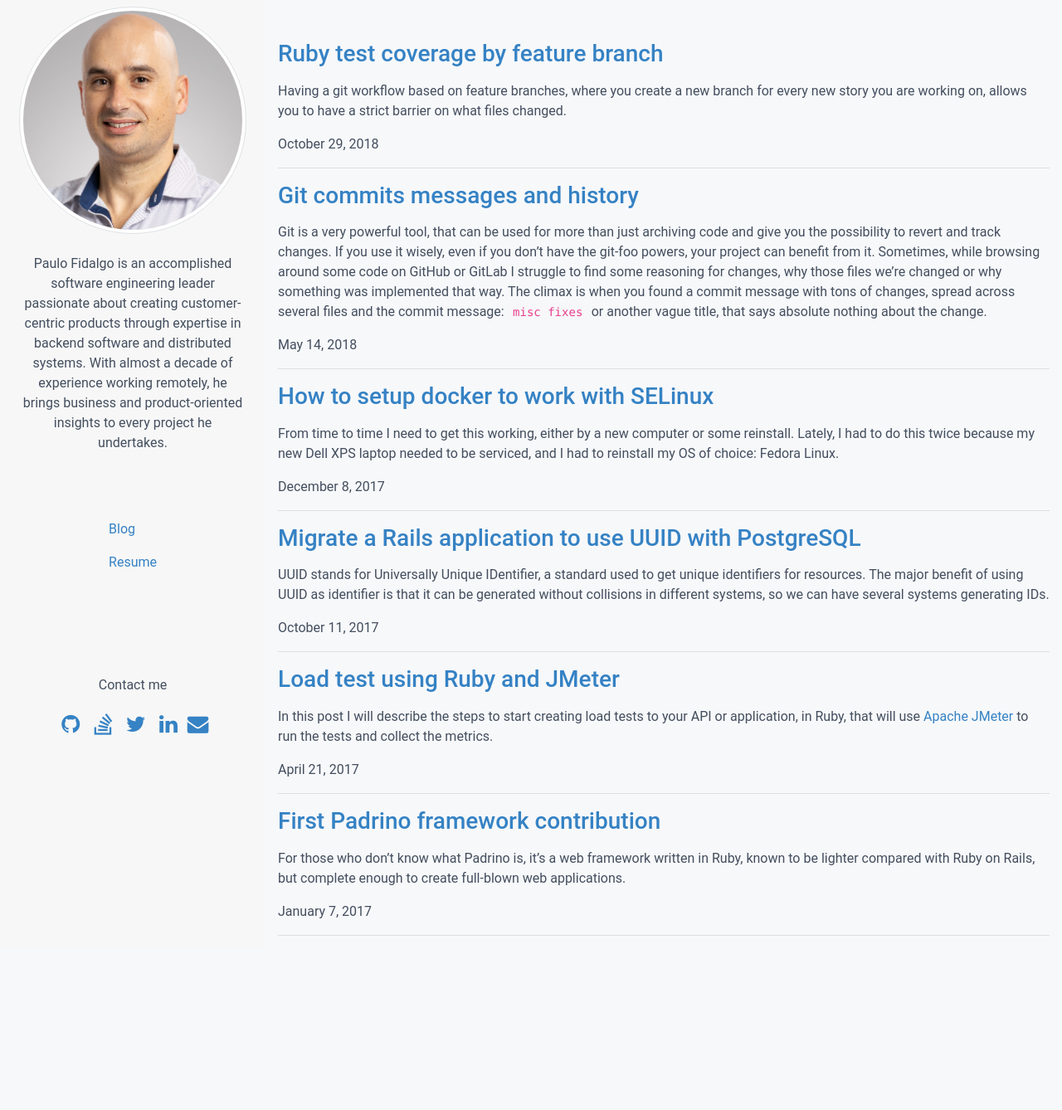
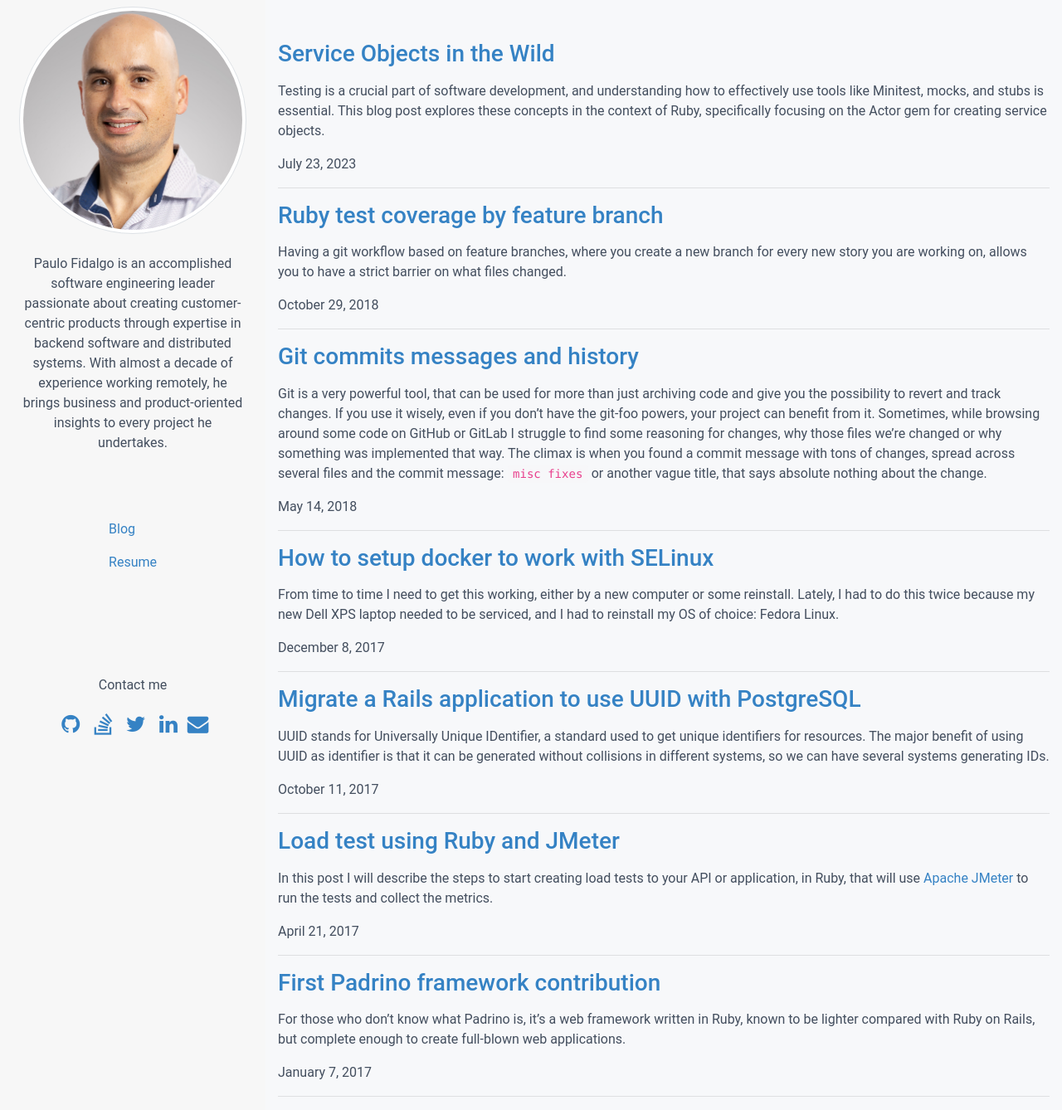
Before and after one commit to fidalgo/fidalgo.github.io, a Jekyll site: the page built from index.html, in a window 1280 px wide. Shown: the whole page at 83% size. Built offline with Jekyll 4.4.1, drawn with Linux system fonts in a browser that asks for light colours; nearby versions of some CDN libraries; the list of posts is cut into pages by our own code; before the commit the page ends 1144 px from its top, so only the background shows below that; some of the changed lines change nothing that is shown.

Commit message:
Add a post about minitest and service objects

````diff
--- /dev/null
+++ b/_posts/2023-07-23-service-objects-in-the-wild.md
@@ -0,0 +1,531 @@
+---
+layout: post
+title: Service Objects in the Wild
+subtitle: A Safari Through Testing with Minitest and the Actor Gem
+tags:
+  [
+    "Ruby",
+    "Minitest",
+    "Testing",
+    "Service Objects",
+    "Actor Gem",
+    "Mocks",
+    "Stubs",
+    "Software Development",
+    "Code Quality",
+    "Test-Driven Development",
+    "Rails",
+    "Software Architecture",
+    "Business Logic",
+    "Object-Oriented Programming",
+    "Software Engineering",
+    "Development Techniques",
+    "Coding",
+    "Beginner Friendly",
+  ]
+---
+
+Testing is a crucial part of software development, and understanding how to effectively use tools like Minitest, mocks, and stubs is essential.
+This blog post explores these concepts in the context of Ruby, specifically focusing on the Actor gem for creating service objects.
+
+# Introduction
+
+As a mentor, I've frequently come across questions from developers transitioning from RSpec or other languages to Minitest.
+The shift can be challenging, especially when it comes to understanding the nuances of testing, mocking, and stubbing in a new environment.
+These conversations with my mentees have not only highlighted the common struggles but also the need for a
+comprehensive guide that bridges the gap.
+
+In this blog post, I aim to provide that bridge, focusing specifically on testing with Minitest and the Actor gem.
+Whether you're an RSpec veteran exploring Minitest or a developer coming from another language, this post is
+designed to ease your transition and enhance your testing skills in Ruby.
+
+Minitest, a popular testing framework in the Ruby ecosystem, offers a compelling alternative to RSpec,
+you can learn more about it in the [official Minitest documentation](https://docs.seattlerb.org/minitest/).
+Known for its simplicity and minimalism, Minitest provides a straightforward testing experience without unnecessary complexity.
+Its speed, coupled with out-of-the-box parallelism, allows for quick development cycles, especially under Ruby on Rails.
+Minitest's more "Ruby-like" approach, with less reliance on DSLs,
+makes the code transparent and easy to understand. Being the choice of both Ruby and Rails, it aligns well with foundational technologies.
+If you value a lightweight, fast, and clear testing framework, giving Minitest a go might be the perfect decision.
+
+We'll be using some fun animal-themed examples involving penguins and crocodiles,
+where we leverage the [Actor gem](https://github.com/sunny/actor) to write elegant service objects.
+So buckle up, and let's dive into the world of testing with Minitest!
+
+# Understanding Mocks and Stubs
+
+In the world of testing, mocks and stubs are two common techniques used to isolate the code under test from its dependencies.
+Though the terms are often used interchangeably, they serve different purposes.
+Let's explore these concepts, drawing from the definitive resources by Martin Fowler and his article [Mocks Aren't Stubs](https://www.martinfowler.com/articles/mocksArentStubs.html).
+
+## What Are Stubs?
+
+Stubs provide canned answers to calls made during the test. They are used to control the indirect inputs of the system under test. Stubs don't usually respond to anything outside what's programmed in for the test.
+
+Example: Testing a `PenguinFeeder` class with a Stub
+
+```ruby
+require "minitest/autorun"
+
+class PenguinFeeder
+  def feed(penguin)
+    penguin.eat(:fish)
+  end
+end
+
+class PenguinFeederTest < Minitest::Test
+  def test_feed_penguin
+    penguin = Minitest::Mock.new
+    penguin.expect :eat, true, [:fish]
+
+    feeder = PenguinFeeder.new
+    assert feeder.feed(penguin)
+  end
+end
+```
+
+run it with `ruby penguin_feeder.rb`:
+
+```shell
+Run options: --seed 19621
+
+# Running:
+
+.
+
+Finished in 0.001013s, 987.6212 runs/s, 987.6212 assertions/s.
+
+1 runs, 1 assertions, 0 failures, 0 errors, 0 skips
+```
+
+## What Are Mocks?
+
+Mocks, on the other hand, are objects pre-programmed with expectations.
+They are used to verify the indirect outputs of the system under test, ensuring that it interacts with its collaborators in expected ways.
+
+Example: Testing a `CrocodileTrainer` class with a Mock
+
+```ruby
+require "minitest/autorun"
+
+class CrocodileTrainer
+  def train(crocodile)
+    crocodile.perform(:roll_over)
+  end
+end
+
+class CrocodileTrainerTest < Minitest::Test
+  def test_train_crocodile
+    crocodile = Minitest::Mock.new
+    crocodile.expect :perform, true, [:roll_over]
+
+    trainer = CrocodileTrainer.new
+    assert trainer.train(crocodile)
+    crocodile.verify
+  end
+end
+```
+
+run it with `ruby crocodile_trainer.rb`:
+
+```shell
+Run options: --seed 1695
+
+# Running:
+
+.
+
+Finished in 0.000683s, 1464.3561 runs/s, 1464.3561 assertions/s.
+
+1 runs, 1 assertions, 0 failures, 0 errors, 0 skips
+```
+
+## When to Use Stubs vs Mocks?
+
+Use Stubs When:
+
+- You want to control the behaviour of a dependency.
+- You're not concerned with how the dependency is used, only with its output.
+
+Use Mocks When:
+
+- You want to ensure that a dependency is used correctly by the system under test.
+- You're concerned with the interaction between the system and its dependencies.
+
+Understanding the differences between mocks and stubs, and knowing when to use each, is essential for writing effective tests.
+Stubs help you control the behaviour of dependencies, while mocks allow you to verify interactions.
+By leveraging both techniques, you can write more robust and maintainable tests.
+
+# Mocking and Stubbing in Minitest
+
+Mocking and stubbing are techniques used in testing to isolate the code under test from its dependencies. Here's a quick overview:
+
+- Mocking: Replacing a real object with a fake one that expects certain calls and returns predefined responses.
+- Stubbing: Replacing a method on a real object with a fake method that returns a predefined response.
+
+## Minitest's Approach to Mocking and Stubbing
+
+Minitest provides built-in support for both mocking and stubbing. Let's explore how we can use these features through some animal-themed examples.
+
+## Mocking in Minitest: A Penguin example
+
+Example: Testing a PenguinFeeder Class
+
+Suppose we have a class `PenguinFeeder` that feeds penguins. We want to test this class without actually feeding real penguins (they might get too full!). Here's how we can do it:
+
+```ruby
+require 'minitest/autorun'
+
+class Penguin
+  def eat(food)
+    food == :fish
+  end
+end
+
+class PenguinFeeder
+  def feed(penguin)
+    penguin.eat(:fish)
+  end
+end
+
+class PenguinFeederTest < Minitest::Test
+  def test_feed_penguin
+    penguin = Minitest::Mock.new
+    penguin.expect :eat, true, [:fish]
+
+    feeder = PenguinFeeder.new
+    assert feeder.feed(penguin)
+    penguin.verify
+  end
+end
+```
+
+We created a mock penguin object and expect it to receive the `eat` method with the argument `:fish`.
+
+When we run the test with `ruby penguin_feeder_mock.rb`, we get the following output:
+
+```shell
+Run options: --seed 42862
+
+# Running:
+
+.
+
+Finished in 0.000783s, 1277.5014 runs/s, 1277.5014 assertions/s.
+
+1 runs, 1 assertions, 0 failures, 0 errors, 0 skips
+```
+
+## Stubbing in Minitest: A Crocodile example
+
+Stubbing is another powerful technique in testing. Let's see how we can use stubbing in Minitest with a crocodile-themed example.
+Example: Testing a `CrocodileTrainer` class
+
+Imagine we have a class CrocodileTrainer that trains crocodiles to perform tricks. We want to test this class without actually training real crocodiles (they might not cooperate!). Here's our class:
+
+```ruby
+require "minitest/autorun"
+
+class Crocodile
+  def perform(action)
+    "🐊🙄 performing #{action}"
+  end
+end
+
+class CrocodileTrainer
+  def train(crocodile)
+    crocodile.perform(:roll_over)
+  end
+end
+
+class CrocodileTrainerTest < Minitest::Test
+  def test_train_crocodile
+    crocodile = Crocodile.new
+    perform_action = :roll_over
+    stubbed_response = "🐊😃 performing #{perform_action}"
+
+    # Stubbing the perform method to return a specific response
+    crocodile.stub :perform, stubbed_response do
+      trainer = CrocodileTrainer.new
+
+      # Asserting that the stubbed method is called with the correct argument
+      assert_equal stubbed_response, trainer.train(crocodile)
+
+      # Asserting that the original method is not called
+      refute_equal "🐊🙄 performing #{perform_action}", trainer.train(crocodile)
+    end
+  end
+end
+```
+
+We can stub the `perform` method on a real crocodile object to return a predefined response.
+
+When we run the test with `ruby crocodile_trainer_stub.rb`, we get the following output:
+
+```shell
+Run options: --seed 24139
+
+# Running:
+
+.
+
+Finished in 0.000652s, 1533.6882 runs/s, 3067.3765 assertions/s.
+
+1 runs, 2 assertions, 0 failures, 0 errors, 0 skips
+```
+
+Great! We've trained our virtual crocodile without any real-life risks.
+
+# The Actor Gem and Service/Business Logic Layer
+
+The Actor gem is one of the options available for creating service objects or command objects in Ruby.
+It offers a robust and simple way to organize business logic, providing a clear structure for
+handling inputs, outputs, errors and other service layer facilities, the Actor gem can be a valuable
+tool for developers looking to maintain clean and testable code.
+
+## Why Use Actor for Service or Command Objects?
+
+Service objects encapsulate a specific business operation, while command objects represent a command to be executed. Using the Actor gem for these purposes offers several benefits:
+
+- Readability: Clear separation of inputs, outputs, and the operation itself.
+- Testability: Easier to test individual components.
+- Reusability: Encourages modular design, making it easier to reuse code.
+
+## Importance of a Service/Business Logic Layer
+
+Managing business logic as an architectural component achieves greater modularity. By keeping it separated from the usual Rails application concepts, we can:
+
+- Reduce Complexity: Isolate complex business rules from controllers and models.
+- Enhance Maintainability: Make changes to business logic without affecting other parts of the application.
+- Improve Testability: Write more focused and efficient tests.
+
+Example: `PenguinAdoptionService`
+
+Let's create a service object using the Actor gem that handles the adoption of penguins. Here's our class:
+
+```ruby
+require "service_actor"
+
+class Penguin
+  attr_accessor :available_for_adoption
+
+  def initialize(available_for_adoption)
+    @available_for_adoption = available_for_adoption
+  end
+
+  def adopt(adopter)
+    available_for_adoption = false
+    adopter.receive('🐧😍')
+  end
+
+  def available_for_adoption?
+    available_for_adoption == true
+  end
+end
+
+class Adopter
+  attr_reader :can_adopt
+
+  def initialize(can_adopt)
+    @can_adopt = can_adopt
+  end
+
+  def can_adopt?
+    @can_adopt == true
+  end
+
+  def receive(message)
+    puts message
+  end
+end
+
+class PenguinAdoptionService < Actor
+  input :penguin
+  input :adopter
+
+  output :adoption_status
+
+  def call
+    if adopter.can_adopt? && penguin.available_for_adoption?
+      penguin.adopt(adopter)
+      self.adoption_status = 'Adoption Successful!'
+    else
+      self.adoption_status = 'Adoption Failed!'
+    end
+  end
+end
+
+
+```
+
+We can now use this service object to handle the adoption process in a clean and structured way.
+
+```ruby
+penguin = Penguin.new(true)
+adopter = Adopter.new(true)
+result = PenguinAdoptionService.call(penguin: penguin, adopter: adopter)
+puts result.adoption_status
+```
+
+and we get the result:
+
+```
+🐧😍
+Adoption Successful!
+```
+
+# Testing with the Actor Gem
+
+The Actor gem provides a powerful way to manage business logic as an architectural component,
+keeping it separate from the usual Rails application concepts.
+This separation achieves greater modularity and makes testing more straightforward.
+In this section, we'll explore how to test actors using both mocks and stubs.
+
+## Testing with Stubs
+
+Stubs can be used to control the behaviour of dependencies within an actor.
+Here's an example of how you might test a `PenguinDance` actor that depends on a `MusicPlayer` actor.
+
+Example: `PenguinDance` Actor with `MusicPlayer` Stub
+
+```ruby
+require 'minitest/autorun'
+require 'service_actor'
+
+class MusicPlayer
+  def self.play(song)
+    "Playing #{song}"
+  end
+end
+
+class PenguinDance < Actor
+  input :music_player, default: MusicPlayer
+
+  def call
+    music_player.play(:happy_feet)
+  end
+end
+
+class PenguinDanceTest < Minitest::Test
+  def test_dance_to_music
+    MusicPlayer.stub :play, true do
+      result = PenguinDance.call
+      assert result.success?
+    end
+  end
+end
+```
+
+## Testing with Mocks
+
+Mocks can be used to ensure that an actor interacts with its dependencies in the expected way.
+Here's an example of how you might test a CrocodileSwim actor that depends on a WaterPool actor.
+In this example we use a Mock class, that mimics a class built with Actor gem.
+
+Example: `CrocodileSwim` Actor with `WaterPool` Mock
+
+```ruby
+require 'minitest/autorun'
+require 'service_actor'
+
+class WaterPool < Actor
+  input :type
+
+  output :capacity
+
+  def call
+    puts "Filling with #{type}"
+    self.capacity = :full
+  end
+end
+
+class CrocodileSwim < Actor
+  input :water_pool, default: WaterPool
+
+  output :completed_pools
+
+  def call
+    outcome = water_pool.call(type: :fresh_water)
+
+    self.completed_pools = outcome.capacity == :full ? 23 : 0
+  end
+end
+
+class MockService
+  def initialize(expected_arguments, return_value = nil)
+    @expected_arguments = expected_arguments
+    @return_value = return_value
+  end
+
+  def call(args)
+    raise 'Unexpected arguments' unless arguments_match?(@expected_arguments, args)
+
+    ServiceActor::Result.new(@return_value)
+  end
+
+  private
+
+  def arguments_match?(expected, actual)
+    expected == actual
+  end
+end
+
+class CrocodileSwimMockServiceTest < Minitest::Test
+  def test_swim_in_pool
+    mock_service = MockService.new({ type: :fresh_water }, { capacity: :full })
+
+    outcome = CrocodileSwim.call(water_pool: mock_service)
+    assert_equal 23, outcome.completed_pools
+  end
+end
+```
+
+Since Actor gem allows dependency injection this is perfectly possible, so we're swapping the real implementation with a dummy service, that answers
+to the same methods. Remember in Ruby "If it walks like a duck and it quacks like a duck, then it must be a duck".
+Check [Wikipedia page for Duck Typing](https://en.wikipedia.org/wiki/Duck_typing)
+
+But this is not the only method to use Mocks, with minitest, as minitest has its own mocking facilities.
+Actually we can swap our test implementation with:
+
+```ruby
+class CrocodileSwimMinitestMock < Minitest::Test
+  def test_swim_in_pool
+    mock_service = Minitest::Mock.new
+    mock_service.expect :call, ServiceActor::Result.to_result({ capacity: :full }), type: :fresh_water
+    # due internal actor checks, if absent an error is raised:
+    # NoMethodError: unmocked method :nil?, expected one of [:call]
+    mock_service.expect :nil?, false
+
+    outcome = CrocodileSwim.call(water_pool: mock_service)
+    assert_equal 23, outcome.completed_pools
+    # Verify that all methods were called as defined by expected. Will raise an exception otherwise
+    mock_service.verify
+  end
+end
+```
+
+This method has the advantage of ensuring all the method calls outlined in by the `expect` method are indeed called, adding an extra layer of checks,
+compared with the `MockService` defined earlier. But it's Ruby and it's using dependency injection, so at the end of the day, it's a matter of
+choosing the most appropriate implementation.
+
+## Choosing the Right Approach
+
+Both mocks and stubs have their place in testing, and choosing the right approach depends on the specific needs of your test.
+
+Use Stubs When:
+
+- You want to isolate the system under test from its dependencies.
+- You need to control the behaviour of dependencies without verifying interactions.
+
+Use Mocks When:
+
+- You want to ensure that the system under test interacts with its dependencies in a specific way.
+- You need to verify both the behaviour and the interactions of dependencies.
+
+# Conclusion
+
+Testing is a vital part of software development, and understanding how to use mocks and stubs effectively can lead to
+more robust and maintainable tests. By leveraging the Actor gem and the principles outlined in this post,
+developers can write clear and concise tests that ensure their code behaves as expected.
+
+Whether you're new to testing or an experienced developer, we hope this post has provided valuable
+insights into the world of mocks, stubs, and testing with the Actor gem. Happy coding!
--- a/index.html
+++ b/index.html
@@ -19,5 +19,5 @@ layout: default
 
     {% include pagination.html %}
   {% else %}
-    <h1 class='center'>Comming soon... stay tuned!</h1>
+    <h1 class='center'>Coming soon... stay tuned!</h1>
   {% endif %}
````
Also changed, not shown: 1 other file.
